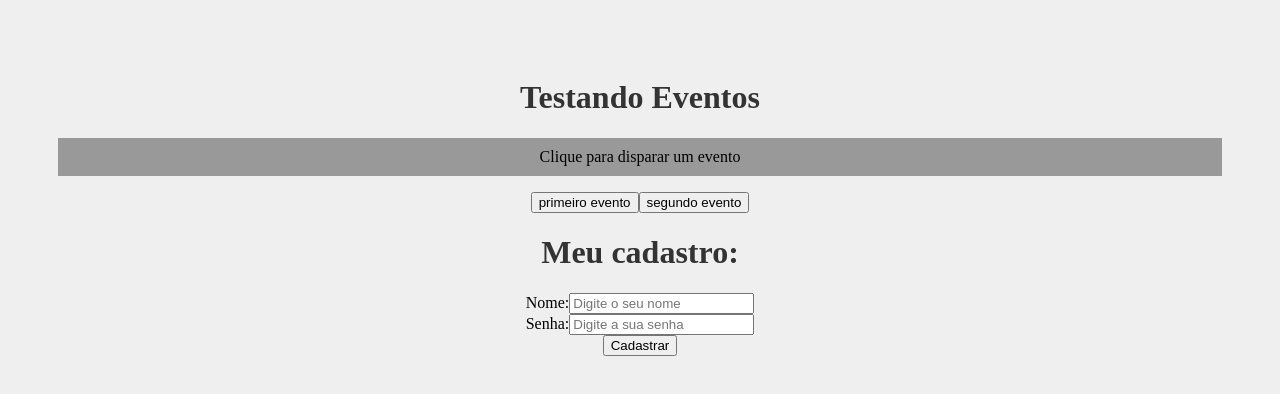
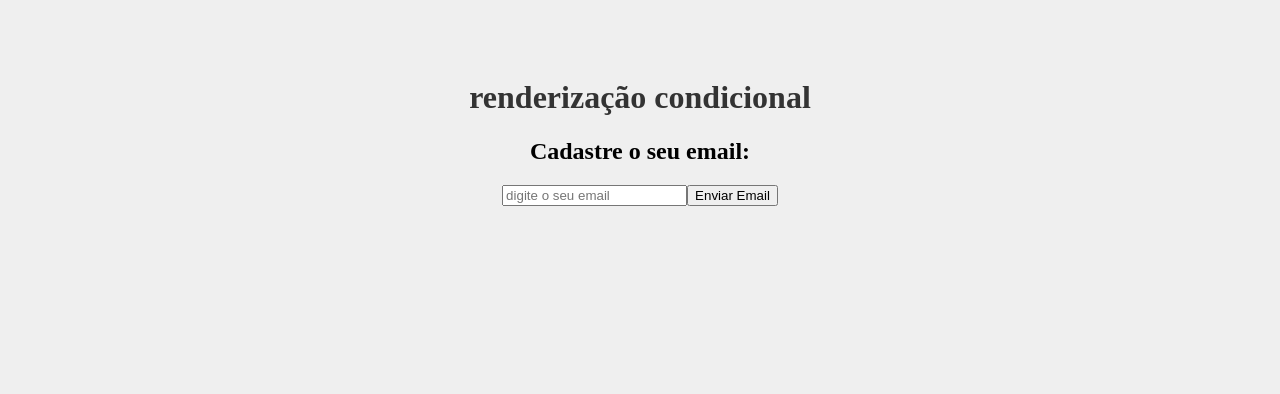
Before and after one commit to alissonfilipe/cursoReact, a React (Create React App) app: page / in a window 1280 px wide. Shown: the top 394 px of the page. Built offline with nearby package versions, Linux system fonts and the light colour scheme.

Commit message:
Renderização condicional

```diff
--- a/src/App.js
+++ b/src/App.js
@@ -1,7 +1,7 @@
 import './App.css';
+import Condicional from './components/Condicional';
 
-import Evento from './components/Evento';
-import Form from './components/Form';
+
 
 function App() {
 
@@ -17,10 +17,9 @@
   return (
 
     <div className="App">
-      <h1>Testando Eventos</h1>
-      <Evento />
+      <h1>renderização condicional</h1>
+      <Condicional />
 
-      <Form />
     </div>
   );
 }
--- /dev/null
+++ b/src/components/Condicional.js
@@ -0,0 +1,41 @@
+import { useState } from 'react'
+
+function Condicional() {
+    const [email, setEmail] = useState()
+    const [userEmail, setUserEmail] = useState()
+
+    function enviarEmail(e) {
+        e.preventDefault()
+        setUserEmail(email)
+        console.log(userEmail)
+    }
+
+    function limparEmail(e) {
+
+        setUserEmail("")
+
+    }
+
+    return (
+        <div>
+            <h2>Cadastre o seu email:</h2>
+            <form>
+                <input type="email"
+                    placeholder="digite o seu email"
+                    onChange={(e) => setEmail(e.target.value)}
+                />
+                <button type="submit" onClick={enviarEmail} >
+                    Enviar Email
+                </button>
+                {userEmail && (
+                    <div>
+                        <p>O email do usuário é {userEmail}</p>
+                        <button onClick={limparEmail}>Limpar E-mail</button>
+                    </div>
+                )}
+            </form>
+        </div>
+    )
+}
+
+export default Condicional
```
Also changed, not shown: 1 other file (tests, documents, lock files or other folders).
